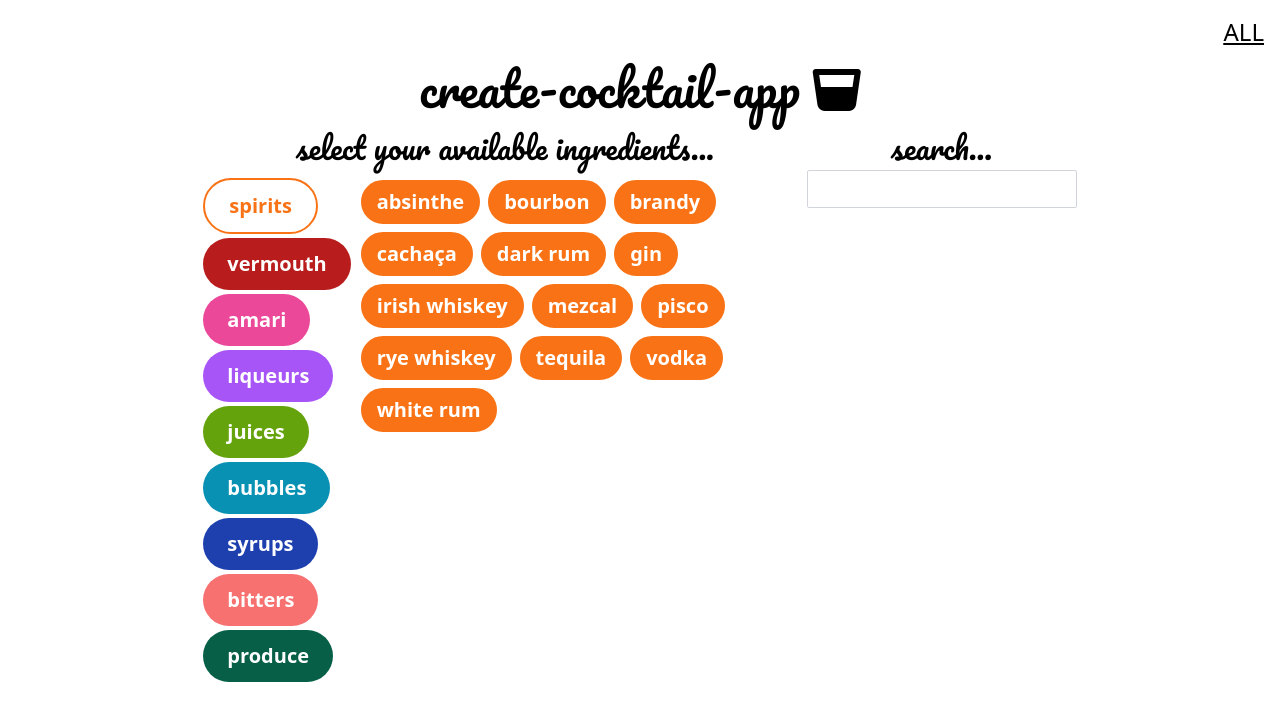
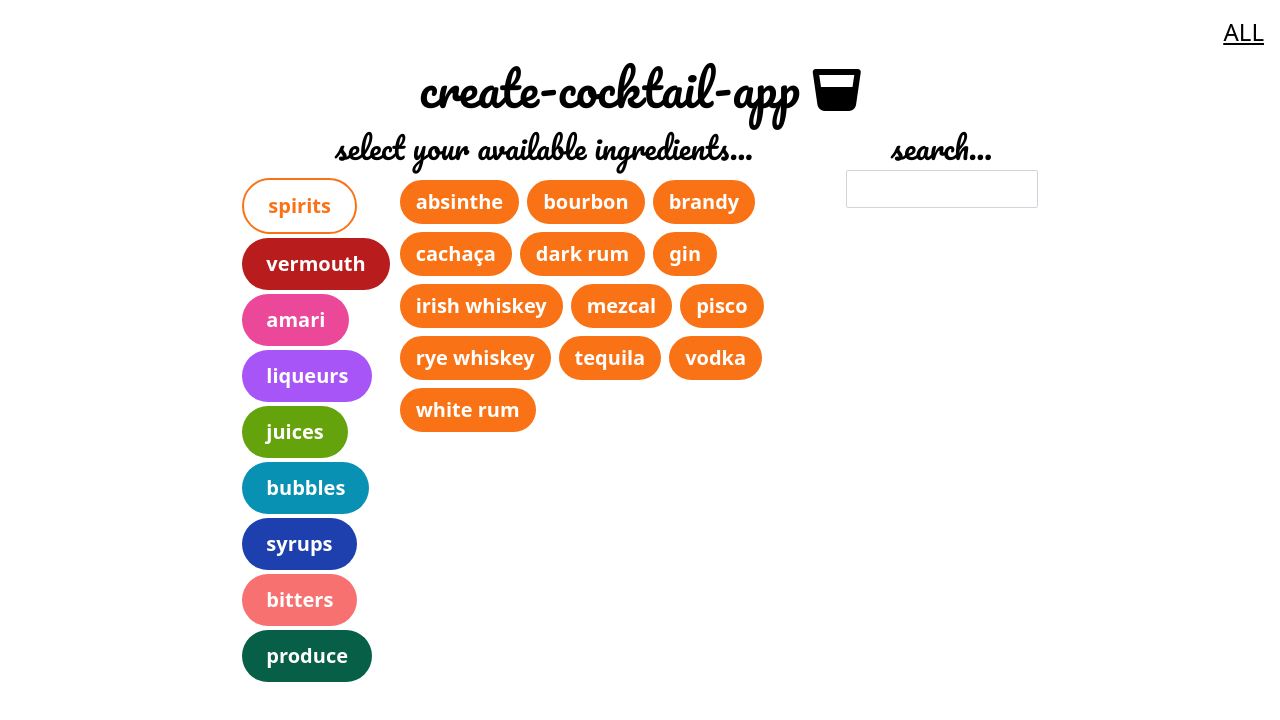
Before and after one commit to RickyReyes/cocktails, a React (Create React App) app: page / in a window 1280 px wide. Shown: the top 720 px of the page. Built offline with nearby package versions, Linux system fonts and the light colour scheme.

Commit message:
tags added, desktop styling fixed

```diff
--- a/src/App.js
+++ b/src/App.js
@@ -148,7 +148,7 @@ export default function App() {
 		{
 			name: "Gin & Tonic",
 			ingredients: ["gin", "tonic"],
-			tags: ["bubbly", "refreshing", "classic", "simple"],
+			tags: ["bubbly", "refreshing", "classic", "simple", "favorite"],
 			photoString: "bg-gin-and-tonic",
 		},
 		{
@@ -161,7 +161,7 @@ export default function App() {
 				"club soda",
 			],
 			amounts: ["2 oz", "0.75 oz", "1 oz", "1", "top with"],
-			tags: ["classic", "bubbly", "sour"],
+			tags: ["classic", "bubbly"],
 			photoString: "bg-coming-soon",
 		},
 		{
@@ -306,7 +306,7 @@ export default function App() {
 			name: "Negroni",
 			ingredients: ["gin", "sweet vermouth", "campari", "orange twist"],
 			amounts: ["1 oz", "1 oz", "1 oz", ""],
-			tags: ["spirit-forward", "aperitif", "favorite"],
+			tags: ["spirit-forward", "aperitif", "classic", "favorite"],
 			photoString: "bg-negroni",
 			facts: [
 				"In 1919, Pascal Olivier Count de Negroni concocted it by asking the bartender, Fosco Scarselli, to strengthen his favorite cocktail, the Americano, by adding gin rather than the normal soda water.",
@@ -321,7 +321,7 @@ export default function App() {
 				"orange twist",
 			],
 			amounts: ["2 oz", "1", "3 dashes", "orange twist"],
-			tags: ["simple", "classic"],
+			tags: ["simple", "spirit-forward", "classic"],
 			photoString: "bg-old-fashioned",
 			facts: [
 				`The first documented definition of the word "cocktail" was in response to a reader's letter asking to define the word in the 6 May 1806, issue of The Balance and Columbian Repository in Hudson, New York. In the 13 May 1806, issue, the paper's editor wrote that it was a potent concoction of spirits, bitters, water, and sugar; it was also referred to at the time as a bittered sling and is essentially the recipe for an old fashioned.`,
@@ -330,27 +330,37 @@ export default function App() {
 		{
 			name: "Oaxaca Old Fashioned",
 			ingredients: ["mezcal", "sugar cube", "mole bitters"],
+			amounts: ["1 oz", "1", "3-4 dashes of"],
 			photoString: "bg-oaxaca-old-fashioned",
+			tags: ["spirit-forward", "simple"],
 		},
 		{
 			name: "Paloma",
-			ingredients: ["tequila", "grapefruit soda", "lime juice"],
+			ingredients: ["tequila", "lime juice", "grapefruit soda"],
+			amounts: ["2 oz", "0.75 oz", "top with"],
 			photoString: "bg-paloma",
+			tags: ["simple", "refreshing", "citrusy"],
 		},
 		{
 			name: "Paper Plane",
 			ingredients: ["bourbon", "aperol", "amaro nonino", "lemon juice"],
+			amounts: ["0.75 oz", "0.75 oz", "0.75 oz", "0.75 oz"],
 			photoString: "bg-coming-soon",
+			tags: ["tart", "modern classic"],
 		},
 		{
 			name: "Pisco Sour",
 			ingredients: ["pisco", "lemon juice", "simple syrup"],
+			amounts: ["2 oz", "0.75 oz", "1 oz"],
 			photoString: "bg-coming-soon",
+			tags: ["sour"],
 		},
 		{
 			name: "Salty Dog",
 			ingredients: ["vodka", "grapefruit juice", "salt rim"],
+			amounts: ["2 oz", "3 oz", ""],
 			photoString: "bg-coming-soon",
+			tags: ["savory", "refreshing", "simple"],
 		},
 		{
 			name: "Sazerac",
@@ -363,6 +373,7 @@ export default function App() {
 			],
 			amounts: ["2 oz", "1", "4 dashes", "Rinse with or spray", ""],
 			photoString: "bg-sazerac",
+			tags: ["spirit-forward"],
 		},
 		{
 			name: "Sidecar",
@@ -372,18 +383,23 @@ export default function App() {
 				"lemon juice",
 				"sugar rim",
 			],
+			amounts: ["2 oz", "1 oz", "0.75 oz", ""],
 			photoString: "bg-sidecar",
+			tags: ["classic", "sour"],
 		},
 		{
 			name: "Southside",
-			ingredients: ["gin", "lime juice", "mint leaves", "simple syrup"],
+			ingredients: ["gin", "lime juice", "simple syrup", "mint leaves"],
+			amounts: ["2 oz", "0.75 oz", "1 oz", "10-12"],
 			photoString: "bg-southside",
+			tags: ["refreshing", "tart"],
 		},
 		{
 			name: "Tom Collins",
 			ingredients: ["gin", "lemon juice", "simple syrup", "club soda"],
+			amounts: ["2 oz", "0.75 oz", "1 oz", "top with"],
 			photoString: "bg-coming-soon",
-			tags: ["bubbly", "refreshing"],
+			tags: ["bubbly", "refreshing", "classic"],
 		},
 		{
 			name: "Whiskey Sour",
@@ -392,8 +408,11 @@ export default function App() {
 				"lemon juice",
 				"simple syrup",
 				"egg white",
+				"Angostura bitters",
 			],
+			amounts: ["2 oz", "0.75 oz", "1 oz", "1", "garnish with"],
 			photoString: "bg-whiskey-sour",
+			tags: ["classic", "sour"],
 		},
 	];
 	const categories = [
@@ -494,7 +513,7 @@ export default function App() {
 		},
 		{
 			name: "syrups",
-			items: ["orgeat", "simple syrup", "agave syrup", "honey syrup"],
+			items: ["agave syrup", "honey syrup", "orgeat", "simple syrup"],
 			tailwindBG: "bg-blue-800",
 			tailwindBorder: "border-blue-800",
 			hoverBorder: "hover:border-blue-800",
@@ -536,6 +555,23 @@ export default function App() {
 			hoverTextColor: "hover:text-emerald-800",
 			tailwindTextColor: "text-emerald-800",
 		},
+	];
+	const allTags = [
+		"aperitif",
+		"bitter",
+		"bubbly",
+		"classic",
+		"citrusy",
+		"favorite",
+		"low ABV",
+		"modern classic",
+		"refreshing",
+		"savory",
+		"simple",
+		"sour",
+		"spirit-forward",
+		"sweet",
+		"tart",
 	];
 
 	const [currentCategory, setCurrentCategory] = useState(categories[0]);
@@ -743,6 +779,7 @@ export default function App() {
 						path="/"
 						element={
 							<Main
+								allTags={allTags}
 								categories={categories}
 								itemElements={itemElements}
 								categoryElements={categoryElements}
--- a/src/components/Cocktail.jsx
+++ b/src/components/Cocktail.jsx
@@ -92,9 +92,11 @@ export default function Cocktail({
 							</li>
 						))}
 			</ul>
-			<h3 className="px-2 pt-2 pb-1 text-2xl md:text-3xl text-left font-bold leading-6 underline">
-				{name}
-			</h3>
+			<Link to={"/" + name.toLowerCase().split(" ").join("-")}>
+				<h3 className="px-2 pt-2 pb-1 text-2xl md:text-3xl text-left font-bold leading-6 underline">
+					{name}
+				</h3>
+			</Link>
 
 			<ul className="px-2 text-left leading-5">
 				{ingredients.map((ingredient) => {
--- a/src/components/SearchComponent.jsx
+++ b/src/components/SearchComponent.jsx
@@ -8,12 +8,12 @@ const SearchComponent = ({
 	searchItems,
 }) => {
 	return (
-		<div className="flex flex-col basis-1/4 align-left md:align-center">
+		<div className="flex flex-col align-left md:align-center">
 			<h2 className="font-cursive text-3xl pb-1">search...</h2>
 			<input
 				type="text"
 				onChange={(e) => handleSearchInput(e)}
-				className="border border-gray-300 rounded-sm text-lg p-1 mb-4 max-w-sm mx-auto"
+				className="border border-gray-300 rounded-sm w-48 text-lg p-1 mb-4 max-w-sm mx-auto"
 			/>
 			<ul className="flex flex-wrap items-start gap-1 justify-start items-start mb-4">
 				{searchItems.map((item) => {
--- a/src/index.css
+++ b/src/index.css
@@ -50,9 +50,6 @@
 	color: white;
 }
 
-.selected-view {
-}
-
 @media (min-width: 1024px) {
 	.selected-item::after {
 		height: 30px;
--- a/src/routes/All.jsx
+++ b/src/routes/All.jsx
@@ -1,11 +1,10 @@
 import React, { useState } from "react";
 import Cocktail from "../components/Cocktail";
-import { useNavigate } from "react-router-dom";
+import { Link, useNavigate } from "react-router-dom";
 import ViewPill from "../components/ViewPill";
 
 const All = ({ cocktails, onAllPage }) => {
 	const [view, setView] = useState("gallery");
-
 	const navigate = useNavigate();
 	return (
 		<div>
@@ -25,12 +24,19 @@ const All = ({ cocktails, onAllPage }) => {
 			w-full m-4 text-left"
 				>
 					{cocktails.map((cocktail) => (
-						<li
-							key={Math.random()}
-							className="text-3xl underline cursor-pointer"
+						<Link
+							to={
+								"/" +
+								cocktail.name.toLowerCase().split(" ").join("-")
+							}
 						>
-							{cocktail.name}
-						</li>
+							<li
+								key={Math.random()}
+								className="text-3xl underline cursor-pointer"
+							>
+								{cocktail.name}
+							</li>
+						</Link>
 					))}
 				</ul>
 			) : (
--- a/src/routes/Main.jsx
+++ b/src/routes/Main.jsx
@@ -2,12 +2,13 @@ import React, { useState } from "react";
 import SearchComponent from "../components/SearchComponent";
 
 const Main = ({
+	allTags,
+	selectedTags,
 	categories,
 	itemElements,
 	categoryElements,
 	selectedItems,
 	selectedElements,
-	selectedTags,
 	cocktailCards,
 	handleSelectItem,
 }) => {
@@ -30,8 +31,8 @@ const Main = ({
 
 	return (
 		<>
-			<div className="flex mx-auto flex-col md:flex-row w-2xl">
-				<div className="basis-3/4">
+			<div className="flex mx-auto flex-col md:flex-row">
+				<div>
 					<h2 className="font-cursive text-3xl pb-3">
 						select your available ingredients...
 					</h2>
@@ -70,12 +71,11 @@ const Main = ({
 							<h2 className="font-cursive text-3xl py-3">
 								apply tags...
 							</h2>
-							<p>feature under construction</p>
-							<ul className="flex flex-wrap items-start gap-2 justify-start items-start h-min">
-								{selectedTags.map((tag) => (
-									<p className="rounded-full px-2 py-0 text-white bg-black cursor-pointer uppercase">
+							<ul className="flex flex-wrap gap-1 max-w-md mx-auto">
+								{allTags.map((tag) => (
+									<li className="rounded-full text-sm border border-black px-2 py-0 md:text-md md:px-3 md:py-1 hover:text-white hover:bg-black cursor-pointer uppercase">
 										{tag}
-									</p>
+									</li>
 								))}
 							</ul>
 						</div>
```
